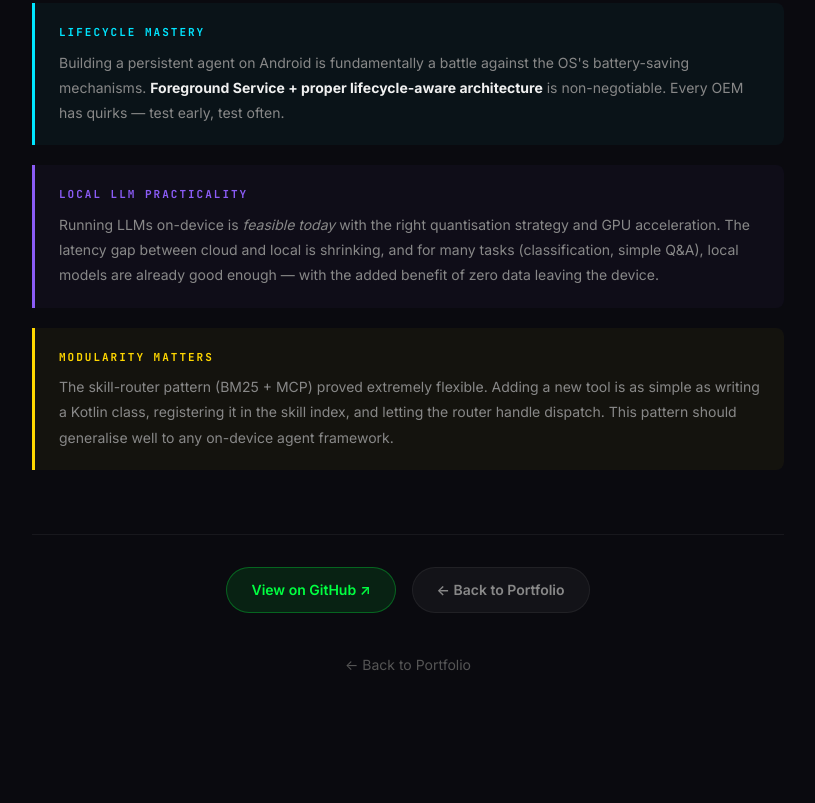
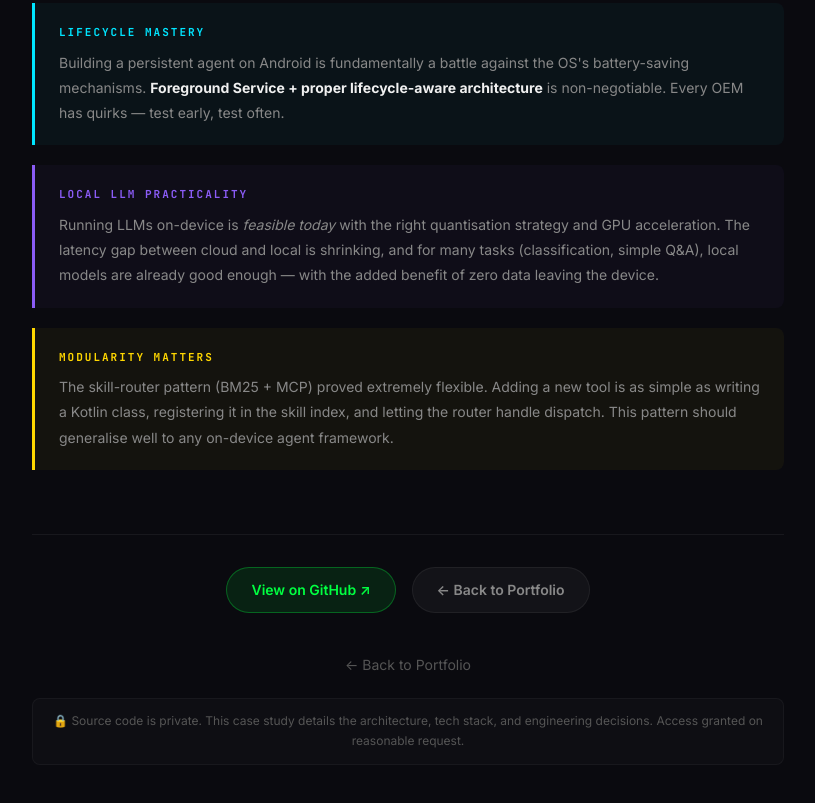
Before and after one commit to ShyamKumar1/shyam-portfolio, a website built with Vite: page case-studies/aion.html in a window 1280 px wide. Shown: the part 3806-4609 px from the top of the page, without its empty margins (232-1047 px from the left). Before the commit the page ends 4564 px from the top, so only its background shows below. Built offline with nearby package versions, Linux system fonts and the light colour scheme.

Commit message:
Add private repo note to portfolio + all 5 case studies

```diff
--- a/case-studies/aion.html
+++ b/case-studies/aion.html
@@ -285,6 +285,9 @@
         <a href="../index.html">&larr; Back to Portfolio</a>
       </div>
       <a href="../index.html" class="back-link">&larr; Back to Portfolio</a>
+      <div class="private-note" style="margin-top:20px;padding:12px 16px;border-radius:8px;background:rgba(255,255,255,0.02);border:1px solid rgba(255,255,255,0.04);font-size:12px;color:#555;">
+        🔒 Source code is private. This case study details the architecture, tech stack, and engineering decisions. Access granted on reasonable request.
+      </div>
     </footer>
 
   </article>
```
Also changed, not shown: case-studies/alexander.html (+6 -3 lines), case-studies/intellicatalog.html (+3 -0 lines), case-studies/polytrader28.html (+3 -0 lines), case-studies/silk-house.html (+3 -0 lines), index.html (+3 -0 lines), public/case-studies/aion.html (+3 -0 lines), public/case-studies/alexander.html (+6 -3 lines), public/case-studies/intellicatalog.html (+3 -0 lines), public/case-studies/polytrader28.html (+3 -0 lines), public/case-studies/silk-house.html (+3 -0 lines), 2 other files.
